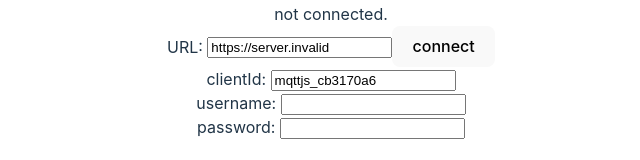
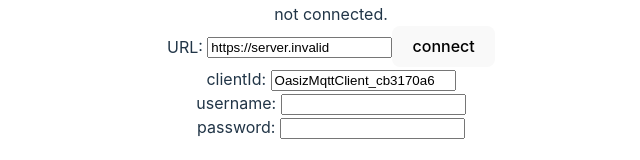
Before and after one commit to mikoto2000/oasiz-mqtt-client, a React (Vite) app in the folder frontend/: page / in a window 1280 px wide. Shown: the part 211-371 px from the top of the page, without its empty margins (309-949 px from the left). Built offline with nearby package versions, Linux system fonts and the light colour scheme; no server answers.

Commit message:
デフォルトのクライアント ID を変更。

```diff
--- a/frontend/src/App.tsx
+++ b/frontend/src/App.tsx
@@ -5,7 +5,7 @@ function App() {
 
   const DEFAULT_MQTT_CONNECTION : MqttConnection = {
     url: import.meta.env.VITE_MQTT_URL,
-    clientId: 'mqttjs_' + Math.random().toString(16).substr(2, 8),
+    clientId: 'OasizMqttClient_' + Math.random().toString(16).substr(2, 8),
     username: '',
     password: ''
   };
```
